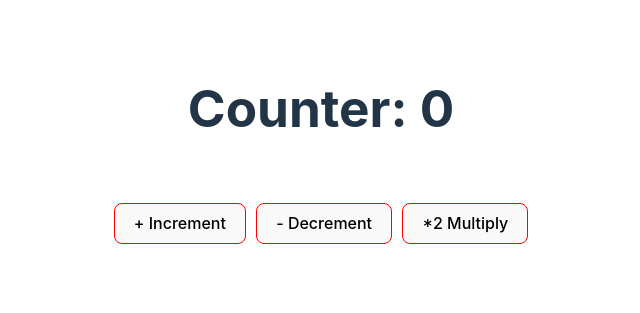
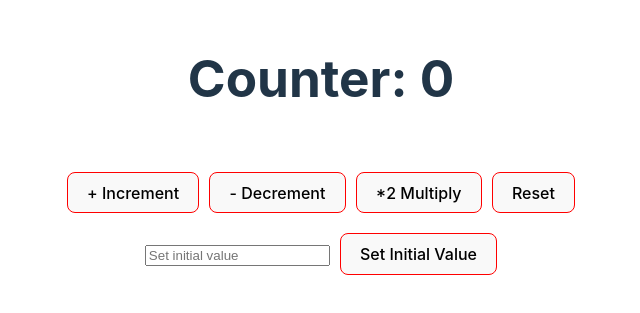
Before and after one commit to AKamci/EcommerceReactApp, a React (Vite) app: page / in a window 1280 px wide. Shown: the part 239-552 px from the top of the page, without its empty margins (319-959 px from the left). Built offline with nearby package versions, Linux system fonts and the light colour scheme.

Commit message:
Reset button and initial value added.

```diff
--- a/src/App.tsx
+++ b/src/App.tsx
@@ -2,7 +2,21 @@ import { useState } from 'react'
 import './App.css'
 
 function App() {
-  const [count, setCount] = useState(0)
+  const [count, setCount] = useState(0);
+  const [initialValue, setInitialValue] = useState('');
+
+  const handleInitialValueChange = (event) => {
+    setInitialValue(event.target.value);
+  };
+
+  const handleSetInitialValue = () => {
+    const parsedValue = parseInt(initialValue, 10);
+    if (!isNaN(parsedValue)) {
+      setCount(parsedValue);
+    } else {
+      alert("Please enter a valid number");
+    }
+  };
 
   return (
     <>
@@ -14,13 +28,26 @@ function App() {
         <button onClick={() => setCount((count) => count - 1)} style={{marginLeft: '10px', border: "1px solid red"}}>
           - Decrement
         </button>
-        <button onClick={() => setCount((count) => count*2)} style={{marginLeft: '10px', border: "1px solid red"}}>
+        <button onClick={() => setCount((count) => count * 2)} style={{marginLeft: '10px', border: "1px solid red"}}>
           *2 Multiply
         </button>
-
+        <button onClick={() => setCount(0)} style={{marginLeft: '10px', border: "1px solid red"}}>
+          Reset
+        </button>
+        <div style={{marginTop: '20px'}}>
+          <input
+            type="text"
+            value={initialValue}
+            onChange={handleInitialValueChange}
+            placeholder="Set initial value"
+          />
+          <button onClick={handleSetInitialValue} style={{marginLeft: '10px', border: "1px solid red"}}>
+            Set Initial Value
+          </button>
+        </div>
       </div>
     </>
-  )
+  );
 }
 
-export default App
+export default App;
```
